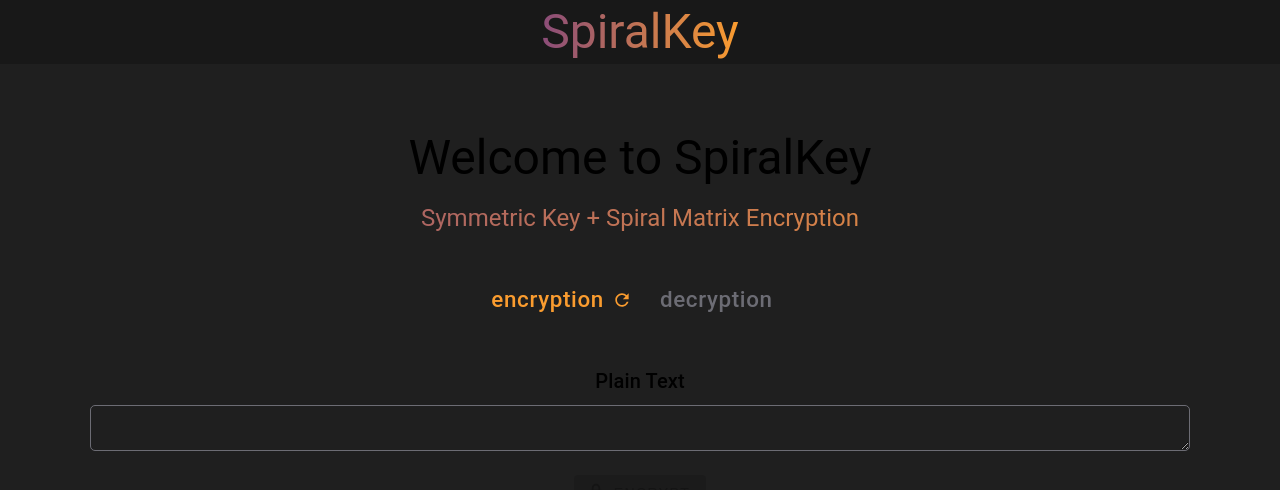
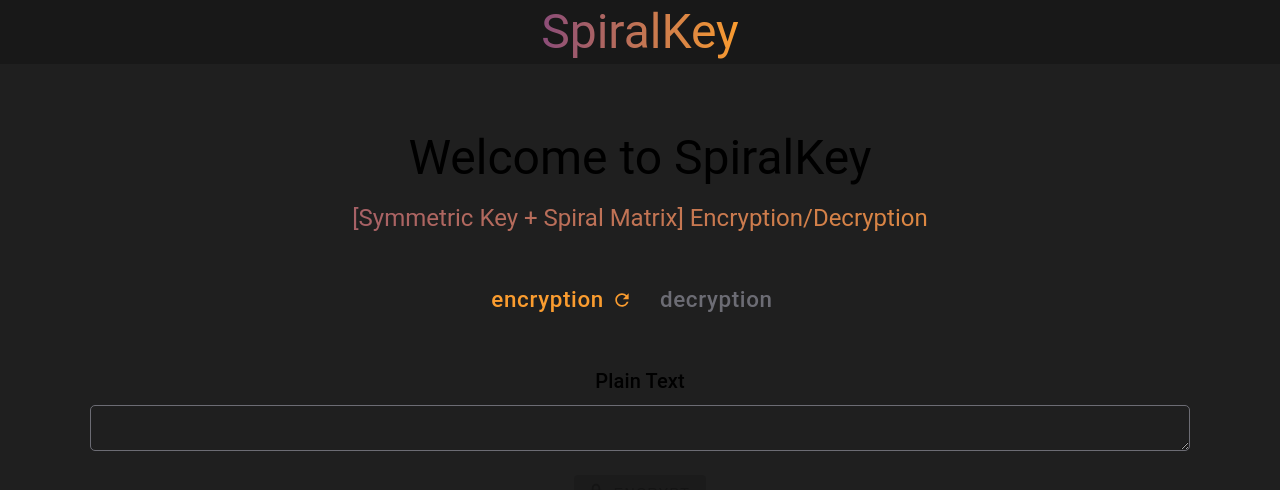
Before and after one commit to satwikbhasin/SpiralKey, a Next.js app: page / in a window 1280 px wide. Shown: the top 490 px of the page. Built offline with nearby package versions, Linux system fonts and the light colour scheme; a web font is replaced by a local one.

Commit message:
UI changes

```diff
--- a/src/app/page.js
+++ b/src/app/page.js
@@ -84,10 +84,10 @@ export default function Home() {
             mt: 2,
           }}
         >
-          <span>Symmetric Key</span>
+          <span>[Symmetric Key</span>
           <span> + </span>
-          <span>Spiral Matrix </span>
-          Encryption
+          <span>Spiral Matrix] </span>
+          Encryption/Decryption
         </Typography>
       </Box>
       <Box
```
